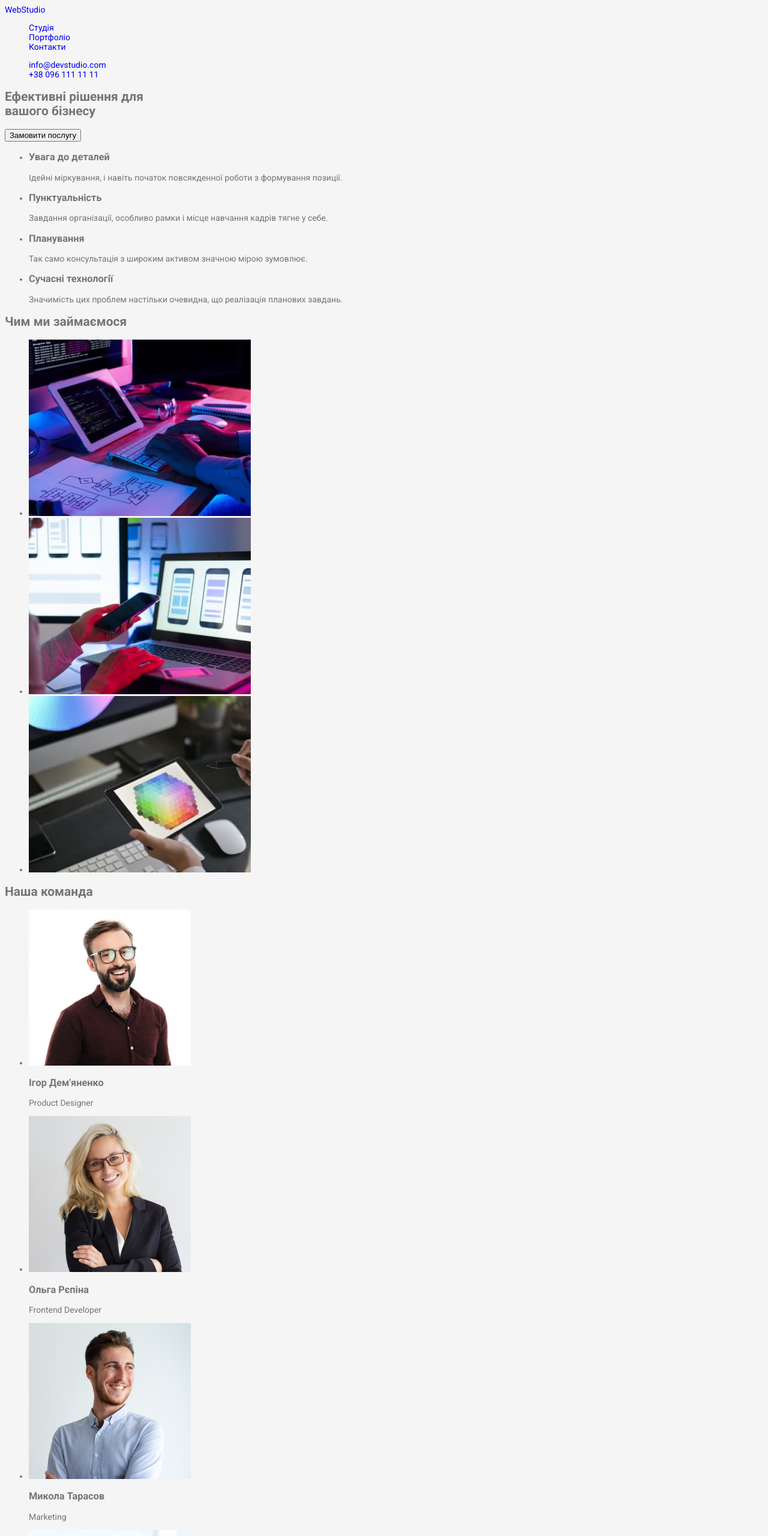
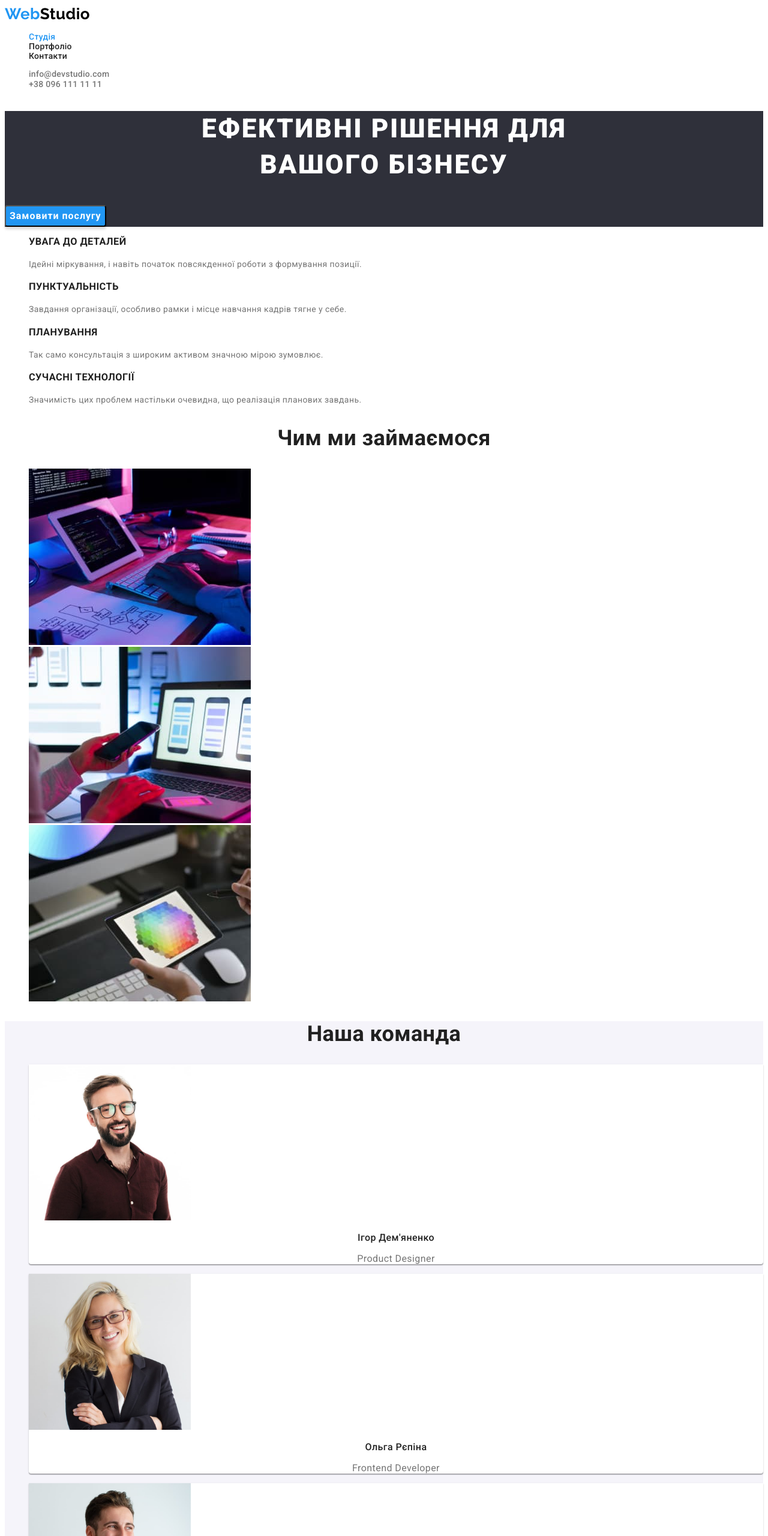
Before and after one commit to NickBurik/goit-markup-hw-02, a plain HTML site: page index.html in a window 1280 px wide. Shown: the top 2560 px of the page at 60% size. Drawn offline with Linux system fonts and the light colour scheme.

Commit message:
add css main

```diff
--- a/css/styles.css
+++ b/css/styles.css
@@ -8,7 +8,8 @@
   --primari-text-color: #757575;
   --title-text-color: #212121;
   --accent-color: #2196f3;
-  --page-bg-color: #f5f5f5;
+  --page-bg-color: #ffffff;
+  --section-bg-color: #2f303a;
 }
 
 .list {
@@ -27,7 +28,7 @@
   border: 0;
   padding: 0;
   white-space: nowrap;
-  clip-path: inset(100%);
+  clip-path: inset(50%);
   clip: rect(0 0 0 0);
   overflow: hidden;
 }
@@ -35,7 +36,179 @@
 body {
   font-family: "Roboto", sans-serif;
   font-size: 14px;
+  letter-spacing: 0.03em;
   background-color: var(--page-bg-color);
   color: var(--primari-text-color);
 }
+
 /*---------------- header---------------- */
+
+.weblogo {
+  font-family: "Raleway", sans-serif;
+  font-weight: 700;
+  font-size: 26px;
+  line-height: 1.19;
+  color: #000000;
+}
+
+.logo-accent {
+  color: var(--accent-color);
+}
+
+.nav-item {
+  font-weight: 500;
+  line-height: 1, 14;
+  letter-spacing: 0.02em;
+  color: var(--title-text-color);
+}
+
+.nav-item:hover,
+.nav-item:focus {
+  color: var(--accent-color);
+}
+
+.nav-list .nav-item.current {
+  color: var(--accent-color);
+}
+
+.mail,
+.auth-nav-tel {
+  font-weight: 500;
+  line-height: 1.14;
+  letter-spacing: 0.02em;
+  color: var(--primari-text-color);
+}
+
+.mail:hover,
+.mail:focus {
+  color: var(--accent-color);
+}
+
+.auth-nav-tel:hover,
+.auth-nav-tel:focus {
+  color: var(--accent-color);
+}
+
+/* -----------------HERO--------------------- */
+
+.hero {
+  background-color: var(--section-bg-color);
+}
+
+.hero-title {
+  font-weight: 900;
+  font-size: 44px;
+  line-height: 1.36;
+  text-align: center;
+  letter-spacing: 0.06em;
+  text-transform: uppercase;
+  color: #ffffff;
+}
+
+.hero-btn {
+  background: var(--accent-color);
+  box-shadow: 0px 4px 4px rgba(0, 0, 0, 0.15);
+  border-radius: 4px;
+  font-family: inherit;
+  font-weight: 700;
+  font-size: 16px;
+  line-height: 1.88;
+  display: flex;
+  align-items: center;
+  text-align: center;
+  letter-spacing: 0.06em;
+  cursor: pointer;
+  color: #ffffff;
+}
+
+/* ------------section-benefits--------------- */
+
+.benefits .title {
+  font-weight: 700;
+  line-height: 1.14;
+  text-transform: uppercase;
+  color: var(--title-text-color);
+}
+
+.benefits .text {
+  font-weight: 400;
+  line-height: 1.71;
+}
+
+/* -----------section-direction-------------- */
+
+.section-title {
+  font-weight: 700;
+  font-size: 36px;
+  line-height: 1.17;
+  text-align: center;
+  color: var(--title-text-color);
+}
+
+/* -------------section-team----------------- */
+
+.section-team {
+  background-color: #f5f4fa;
+}
+
+.team-item {
+  background: #ffffff;
+  box-shadow: 0px 1px 3px rgba(0, 0, 0, 0.12), 0px 1px 1px rgba(0, 0, 0, 0.14),
+    0px 2px 1px rgba(0, 0, 0, 0.2);
+  border-radius: 0px 0px 4px 4px;
+}
+
+.team .title {
+  font-weight: 500;
+  font-size: 16px;
+  line-height: 1.19;
+  text-align: center;
+  color: var(--title-text-color);
+}
+
+.team .text {
+  font-weight: 400;
+  font-size: 16px;
+  line-height: 1.19;
+  text-align: center;
+}
+
+/* -------------Footer---------- */
+
+.footer {
+  background-color: var(--section-bg-color);
+}
+
+.footer .weblogo {
+  font-family: "Raleway", sans-serif;
+    font-weight: 700;
+    font-size: 26px;
+    line-height: 1.19;
+    color: #FFFFFF;
+}
+.contacts-address {
+  font-style: normal;
+}
+
+.footer-address {
+  font-weight: 400;
+  line-height: 1.71x;
+  color: #ffffff;
+}
+
+.footer-mail,
+.footer-tel {
+  font-weight: 400;
+  line-height: 1.71;
+  color: rgba(255, 255, 255, 0.6);
+}
+
+.footer-mail:hover,
+.footer-mail:focus {
+  color: var(--accent-color);
+}
+
+.footer-tel:hover,
+.footer-tel:focus {
+  color: var(--accent-color);
+}
--- a/index.html
+++ b/index.html
@@ -17,9 +17,9 @@
       <nav>
         <a class="weblogo link" href="./index.html" lang="en"><span class="logo-accent">Web</span>Studio</a>
         <ul class="nav-list list">
-          <li><a class="nav-items link" href="./index.html">Студія</a></li>
-          <li><a class="nav-items link" href="./portfolio.html">Портфоліо</a></li>
-          <li><a class="nav-items link" href="#">Контакти</a></li>
+          <li><a class="nav-item link current" href="./index.html">Студія</a></li>
+          <li><a class="nav-item link" href="./portfolio.html">Портфоліо</a></li>
+          <li><a class="nav-item link" href="#">Контакти</a></li>
         </ul>
       </nav>
       <ul class="auth-nav list">
@@ -37,39 +37,39 @@
       </section>
       <section class="section">
         <h2 class="visually-hidden">Перелік переваг</h2>
-        <ul>
+        <ul class="benefits list">
           <li>
-            <h3>Увага до деталей</h3>
-            <p>
+            <h3 class="title">Увага до деталей</h3>
+            <p class="text">
               Ідейні міркування, і навіть початок повсякденної роботи з
               формування позиції.
             </p>
           </li>
           <li>
-            <h3>Пунктуальність</h3>
-            <p>
+            <h3 class="title">Пунктуальність</h3>
+            <p class="text">
               Завдання організації, особливо рамки і місце навчання кадрів тягне
               у себе.
             </p>
           </li>
           <li>
-            <h3>Планування</h3>
-            <p>
+            <h3 class="title">Планування</h3>
+            <p class="text">
               Так само консультація з широким активом значною мірою зумовлює.
             </p>
           </li>
           <li>
-            <h3>Сучасні технології</h3>
-            <p>
+            <h3 class="title">Сучасні технології</h3>
+            <p class="text">
               Значимість цих проблем настільки очевидна, що реалізація планових
               завдань.
             </p>
           </li>
         </ul>
       </section>
-      <section>
-        <h2>Чим ми займаємося</h2>
-        <ul>
+      <section class="section">
+        <h2 class="section-title">Чим ми займаємося</h2>
+        <ul class="direction list">
           <li>
             <img
               src="./images/Programming.jpg"
@@ -96,55 +96,55 @@
           </li>
         </ul>
       </section>
-      <section>
-        <h2>Наша команда</h2>
-        <ul>
-          <li>
+      <section class="section-team">
+        <h2 class="section-title">Наша команда</h2>
+        <ul class="team list">
+          <li class="team-item">
             <img
               src="./images/IgorD.jpg"
               width="270"
               height="260"
               alt="Ігор Дем'яненко"
             />
-            <h3>Ігор Дем'яненко</h3>
-            <p lang="en">Product Designer</p>
+            <h3 class="title">Ігор Дем'яненко</h3>
+            <p class="text" lang="en">Product Designer</p>
           </li>
-          <li>
+          <li class="team-item">
             <img
               src="./images/OlgaR.jpg"
               width="270"
               height="260"
               alt="Ольга Рєпіна"
             />
-            <h3>Ольга Рєпіна</h3>
-            <p lang="en">Frontend Developer</p>
+            <h3 class="title">Ольга Рєпіна</h3>
+            <p class="text" lang="en">Frontend Developer</p>
           </li>
-          <li>
+          <li class="team-item">
             <img
               src="./images/MykolaT.jpg"
               width="270"
               height="260"
               alt="Микола Тарасов"
             />
-            <h3>Микола Тарасов</h3>
-            <p lang="en">Marketing</p>
+            <h3 class="title">Микола Тарасов</h3>
+            <p class="text" lang="en">Marketing</p>
           </li>
-          <li>
+          <li class="team-item">
             <img
               src="./images/MyhailoE.jpg"
               width="270"
               height="260"
               alt="Михайло Єрмаков"
             />
-            <h3>Михайло Єрмаков</h3>
-            <p lang="en">UI Designer</p>
+            <h3 class="title">Михайло Єрмаков</h3>
+            <p class="text" lang="en">UI Designer</p>
           </li>
         </ul>
       </section>
     </main>
     <footer class="footer">
       <a class="weblogo link" href="./index.html" lang="en"><span class="logo-accent">Web</span>Studio</a>
-      <address>
+      <address class="contacts-address">
         <ul class="footer-list list">
           <li><a class="footer-address link" href="https://goo.gl/maps/xFsdHC4gRguGW5g56" target="_blank" rel="noopener noreferrer nofollow">м. Київ, пр-т Лесі Українки, 26</a></li>
           <li><a class="footer-mail link" href="mailto:info@devstudio.com">info@devstudio.com</a></li>
```
Also changed, not shown: portfolio.html (+40 -40 lines).
